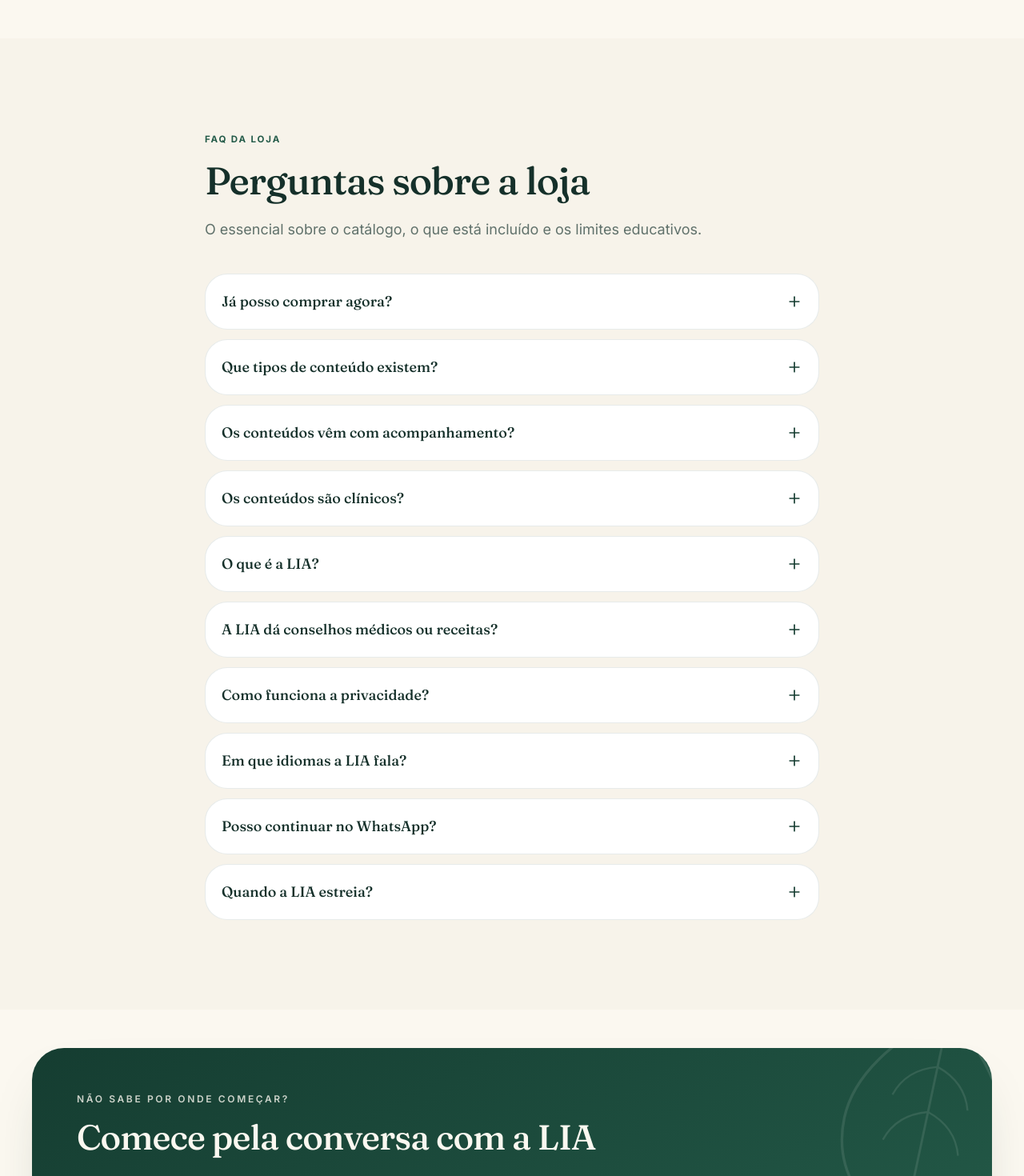
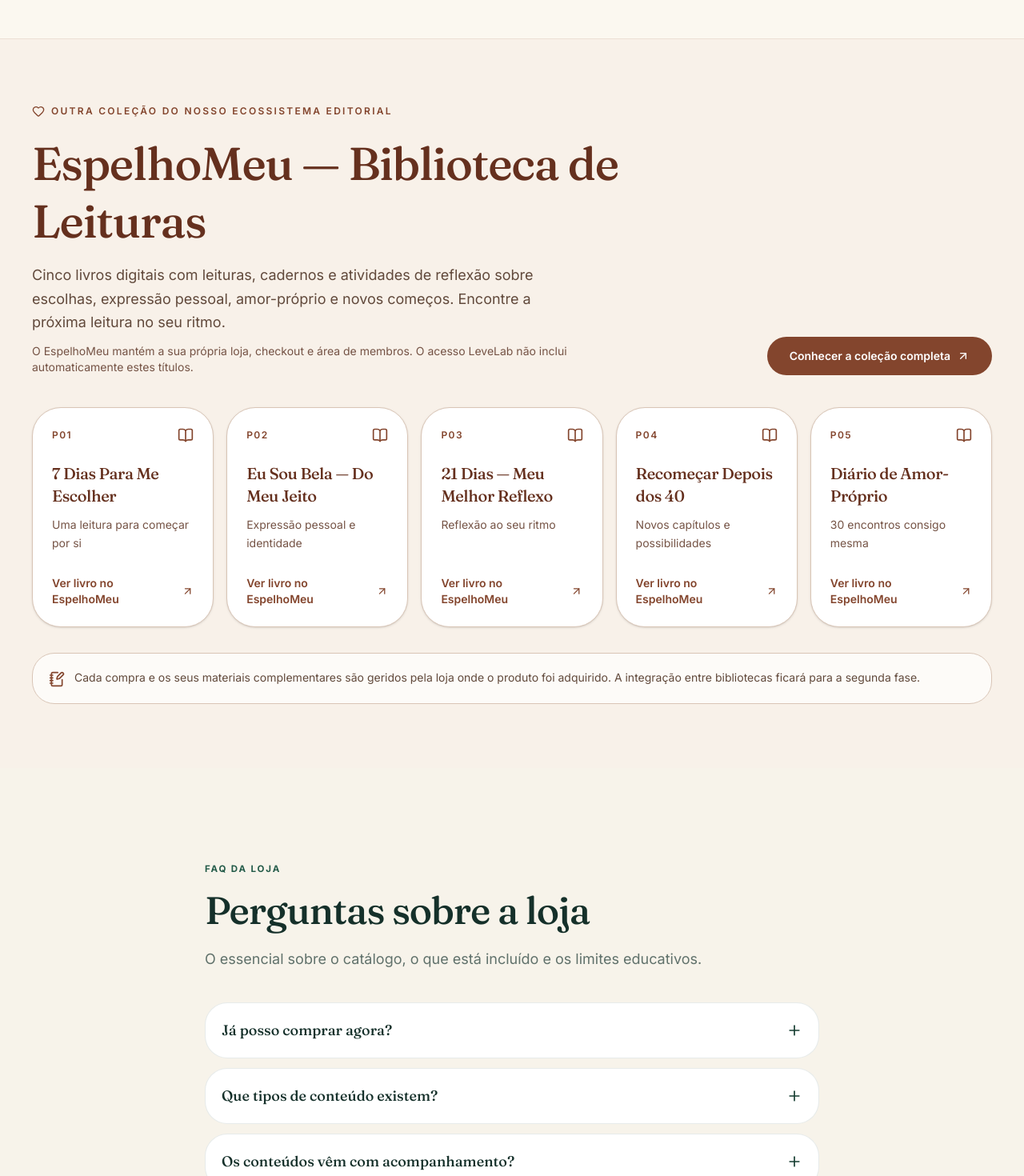
Before and after one commit to atlashub-digital/levelab-frontend, a Next.js app: page /en/loja in a window 1280 px wide. Shown: the part 3520-4990 px from the top of the page at 80% size. Built offline with nearby package versions, Linux system fonts and the light colour scheme.

Commit message:
feat(levelab): secção EspelhoMeu na loja com 5 eBooks e canais separados (#10)
* feat(store): add separate EspelhoMeu five-volume editorial showcase

* feat(store): embed EspelhoMeu section and align FAQ with phase-one separate sales

* fix(store): remove unused import from cross-brand section

```diff
--- a/app/[locale]/loja/page.tsx
+++ b/app/[locale]/loja/page.tsx
@@ -1,6 +1,7 @@
 import type { Metadata } from 'next';
 import { notFound } from 'next/navigation';
 import { ShopCatalog } from '@/components/blocks/ShopCatalog';
+import { EspelhoMeuSection } from '@/components/blocks/EspelhoMeuSection';
 import { FAQ } from '@/components/blocks/FAQ';
 import { CTABanner } from '@/components/blocks/CTABanner';
 import { getLocaleCopy, isLocale } from '@/lib/i18n';
@@ -22,12 +23,12 @@
 export const metadata: Metadata = {
   title: 'Loja · LeveLab',
   description:
-    'Loja LeveLab — programas, guias, e-books, workbooks, receitas e assinaturas. Catálogo premium com método. Preços serão divulgados quando a LeveLab Store abrir.',
+    'Loja LeveLab — Corpo Forte com workbook, conteúdos educativos e coleção editorial EspelhoMeu. Consulte preços e disponibilidade nos respetivos canais.',
   alternates: { canonical: '/pt-br/loja' },
   openGraph: {
     title: 'Loja · LeveLab',
     description:
-      'Programas, guias, e-books, workbooks e assinaturas LeveLab — com método e apoio humano.',
+      'Conteúdos LeveLab e uma secção dedicada à Biblioteca EspelhoMeu, com cinco livros digitais.',
     url: '/pt-br/loja',
   },
 };
@@ -36,7 +37,7 @@
   {
     id: 'compra-futura',
     q: 'Já posso comprar agora?',
-    a: 'Esta é uma pré-visualização do catálogo. A LeveLab Store oficial — com checkout, pagamentos e acesso a entitlements — chega em breve. Por enquanto, pode explorar o catálogo e falar com a equipa para reservas ou dúvidas.',
+    a: 'Corpo Forte está apresentado a R$ 39,90 com o workbook incluído. O checkout PIX do site LeveLab será disponibilizado após testes de pagamento e acesso. Os eBooks EspelhoMeu são vendidos separadamente em espelho.lia.doctor.',
   },
   {
     id: 'tipos-conteudo',
@@ -46,7 +47,7 @@
   {
     id: 'acompanhamento',
     q: 'Os conteúdos vêm com acompanhamento?',
-    a: 'Alguns programas e bundles incluem acompanhamento humano e acesso à LIA ao longo do percurso. Os bundles e a descrição de cada item deixam claro o que está incluído.',
+    a: 'O produto Corpo Forte inclui o workbook, mas não inclui acompanhamento com a LIA. Os serviços LIA e LeveLab+ estão assinalados como Em breve.',
   },
   {
     id: 'educativo-nao-clinico',
@@ -68,6 +69,7 @@
   return (
     <>
       <ShopCatalog locale={locale} />
+      <EspelhoMeuSection />
       <FAQ
         eyebrow="FAQ da loja"
         title="Perguntas sobre a loja"
@@ -76,12 +78,12 @@
       />
       <CTABanner
         eyebrow="Não sabe por onde começar?"
-        title="Comece pela conversa com a LIA"
-        description="A LIA ajuda a entender o seu momento e sugerir um ponto de entrada — sem compromisso e sem promessas clínicas."
-        primaryLabel="Falar com a LIA"
-        primaryHref={`/${locale}/lia`}
-        secondaryLabel="Falar com a Ana"
-        secondaryHref={`/${locale}/contato`}
+        title="Conheça as nossas leituras"
+        description="Explore Corpo Forte e conheça também os cinco volumes EspelhoMeu. O acompanhamento LIA estará disponível em breve."
+        primaryLabel="Ver biblioteca EspelhoMeu"
+        primaryHref="https://espelho.lia.doctor/colecao"
+        secondaryLabel="Conhecer a LeveLab"
+        secondaryHref={`/${locale}/programas/corpo-forte`}
         tone="forest"
       />
     </>
--- /dev/null
+++ b/components/blocks/EspelhoMeuSection.tsx
@@ -0,0 +1,99 @@
+import { ArrowUpRight, BookOpen, Heart, NotebookPen } from 'lucide-react';
+
+const editorialVolumes = [
+  {
+    code: 'P01',
+    title: '7 Dias Para Me Escolher',
+    subtitle: 'Uma leitura para começar por si',
+    href: 'https://espelho.lia.doctor/7-dias-para-me-escolher',
+  },
+  {
+    code: 'P02',
+    title: 'Eu Sou Bela — Do Meu Jeito',
+    subtitle: 'Expressão pessoal e identidade',
+    href: 'https://espelho.lia.doctor/eu-sou-bela-do-meu-jeito',
+  },
+  {
+    code: 'P03',
+    title: '21 Dias — Meu Melhor Reflexo',
+    subtitle: 'Reflexão ao seu ritmo',
+    href: 'https://espelho.lia.doctor/21-dias-meu-melhor-reflexo',
+  },
+  {
+    code: 'P04',
+    title: 'Recomeçar Depois dos 40',
+    subtitle: 'Novos capítulos e possibilidades',
+    href: 'https://espelho.lia.doctor/recomecar-depois-dos-40',
+  },
+  {
+    code: 'P05',
+    title: 'Diário de Amor-Próprio',
+    subtitle: '30 encontros consigo mesma',
+    href: 'https://espelho.lia.doctor/diario-de-amor-proprio',
+  },
+] as const;
+
+/**
+ * Cross-brand editorial showcase. EspelhoMeu sales, checkout, members and
+ * entitlements remain exclusively on espelho.lia.doctor in Phase 1.
+ */
+export function EspelhoMeuSection() {
+  return (
+    <section id="espelhomeu" aria-labelledby="espelhomeu-heading" className="border-t border-[#83452D]/10 bg-[#F8F1E9] py-16 md:py-20">
+      <div className="shell">
+        <div className="grid gap-8 lg:grid-cols-[minmax(0,1fr)_auto] lg:items-end">
+          <div className="max-w-3xl">
+            <span className="inline-flex items-center gap-2 text-xs font-semibold uppercase tracking-[0.19em] text-[#83452D]">
+              <Heart aria-hidden className="h-4 w-4" />
+              Outra coleção do nosso ecossistema editorial
+            </span>
+            <h2 id="espelhomeu-heading" className="mt-4 font-display text-[clamp(2.1rem,4.5vw,3.7rem)] font-medium leading-tight text-[#65301E]">
+              EspelhoMeu — Biblioteca de Leituras
+            </h2>
+            <p className="mt-4 max-w-2xl text-lg leading-relaxed text-[#61493B]">
+              Cinco livros digitais com leituras, cadernos e atividades de reflexão
+              sobre escolhas, expressão pessoal, amor-próprio e novos começos.
+              Encontre a próxima leitura no seu ritmo.
+            </p>
+            <p className="mt-3 text-sm text-[#755345]">
+              O EspelhoMeu mantém a sua própria loja, checkout e área de membros.
+              O acesso LeveLab não inclui automaticamente estes títulos.
+            </p>
+          </div>
+          <a
+            href="https://espelho.lia.doctor/colecao"
+            className="inline-flex h-12 items-center justify-center gap-2 rounded-full bg-[#83452D] px-7 text-sm font-semibold text-white transition-colors hover:bg-[#65301E]"
+          >
+            Conhecer a coleção completa <ArrowUpRight aria-hidden className="h-4 w-4" />
+          </a>
+        </div>
+
+        <div className="mt-10 grid gap-4 sm:grid-cols-2 lg:grid-cols-3 xl:grid-cols-5">
+          {editorialVolumes.map((volume) => (
+            <article key={volume.code} className="flex min-h-[250px] flex-col rounded-3xl border border-[#D9C5B6] bg-white p-6 shadow-sm">
+              <div className="flex items-center justify-between text-xs font-semibold tracking-[0.12em] text-[#83452D]">
+                <span>{volume.code}</span>
+                <BookOpen aria-hidden className="h-5 w-5" />
+              </div>
+              <h3 className="mt-6 font-display text-xl leading-snug text-[#65301E]">
+                {volume.title}
+              </h3>
+              <p className="mt-3 text-sm leading-relaxed text-[#755345]">{volume.subtitle}</p>
+              <a href={volume.href} className="mt-auto inline-flex items-center gap-1.5 pt-7 text-sm font-semibold text-[#83452D] hover:underline">
+                Ver livro no EspelhoMeu <ArrowUpRight aria-hidden className="h-4 w-4" />
+              </a>
+            </article>
+          ))}
+        </div>
+        <div className="mt-8 flex items-start gap-3 rounded-2xl border border-[#D9C5B6] bg-white/70 p-5 text-sm text-[#61493B]">
+          <NotebookPen aria-hidden className="mt-0.5 h-5 w-5 shrink-0 text-[#83452D]" />
+          <p>
+            Cada compra e os seus materiais complementares são geridos pela loja onde
+            o produto foi adquirido. A integração entre bibliotecas ficará para a
+            segunda fase.
+          </p>
+        </div>
+      </div>
+    </section>
+  );
+}
```
